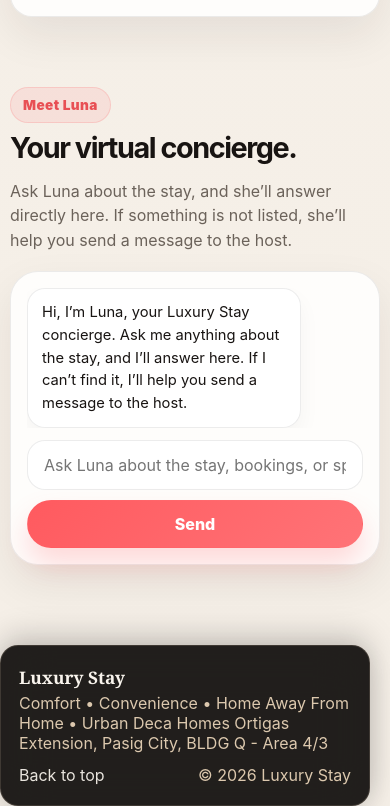
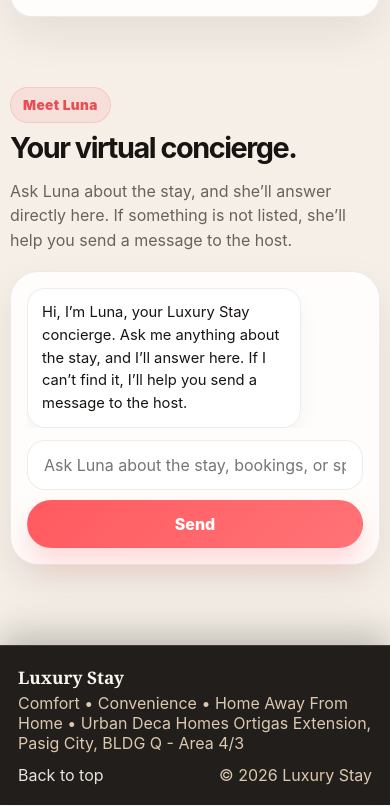
Before and after one commit to UrbanDeca26/DecaHome, a website: page index.html in a window 390 px wide. Shown: the part 8747-9553 px from the top of the page. Drawn offline with Linux system fonts and the light colour scheme; no server answers.

Commit message:
Update style.css

```diff
--- a/style.css
+++ b/style.css
@@ -543,8 +543,8 @@ main { position: relative; z-index: 1; }
   width: 36px; height: 36px; border: 0; border-radius: 999px; background: rgba(24,20,18,.06); font-size: 1.5rem; display: grid; place-items: center;
 }
 .footer-actions { display: flex; align-items: center; gap: 14px; flex-wrap: wrap; }
-.footer { width: min(1400px, calc(100% - 32px)); margin: 80px auto 28px; padding: 24px 8px 0; border-top: 1px solid rgba(24,20,18,.08); display: flex; align-items: center; justify-content: space-between; color: var(--muted); }
-.footer strong { display: block; color: var(--text); margin-bottom: 4px; }
+.footer { width: 100%; margin: 80px 0 0 0; padding: 24px 3.5vw; display: flex; align-items: center; justify-content: space-between; gap: 18px; background: rgba(20, 17, 15, 0.94); color: #f9f4ed; border: 0; border-top: 1px solid rgba(220, 200, 174, 0.16); border-radius: 0; backdrop-filter: blur(24px) saturate(180%); -webkit-backdrop-filter: blur(24px) saturate(180%); box-shadow: 0 -12px 34px rgba(0,0,0,0.22); }
+.footer strong { display: block; color: #f9f4ed; margin-bottom: 4px; }
 .footer p { margin: 0; }
 
 .lightbox {
@@ -597,7 +597,8 @@ main { position: relative; z-index: 1; }
     padding: 12px 14px;
   }
   .navlinks { order: 3; width: 100%; justify-content: center; gap: 10px 16px; }
-  .hero, .section, .footer { width: min(1400px, calc(100% - 20px)); }
+  .hero, .section { width: min(1400px, calc(100% - 20px)); }
+  .footer { width: 100% !important; margin: 80px 0 0 0 !important; }
   .hero { border-radius: 30px; min-height: auto; }
   .hero-shell { padding: 18px 16px 16px; }
   .mini-stats, .hero-values { grid-template-columns: repeat(2, minmax(0,1fr)); }
@@ -1023,20 +1024,21 @@ main { position: relative !important; z-index: 1 !important; padding-top: 104px
 .hero { width: min(1400px, calc(100% - 32px)) !important; margin: 0 auto !important; }
 
 .footer {
-  width: min(1440px, calc(100% - 24px)) !important;
-  margin: 80px auto 28px !important;
-  padding: 24px 30px !important;
+  width: 100% !important;
+  margin: 80px 0 0 0 !important;
+  padding: 24px 3.5vw !important;
   display: flex !important;
   align-items: center !important;
   justify-content: space-between !important;
   gap: 18px !important;
   background: rgba(20, 17, 15, 0.94) !important;
   color: #f9f4ed !important;
-  border: 1px solid rgba(220,200,174,0.16) !important;
-  border-radius: 18px !important;
+  border: 0 !important;
+  border-top: 1px solid rgba(220, 200, 174, 0.16) !important;
+  border-radius: 0 !important;
   backdrop-filter: blur(24px) saturate(180%) !important;
   -webkit-backdrop-filter: blur(24px) saturate(180%) !important;
-  box-shadow: 0 -10px 30px rgba(0,0,0,0.18), 0 10px 30px rgba(0,0,0,0.12) !important;
+  box-shadow: 0 -12px 34px rgba(0,0,0,0.22) !important;
 }
 .footer strong {
   display: block !important;
@@ -1118,7 +1120,8 @@ main { position: relative !important; z-index: 1 !important; padding-top: 104px
   main { padding-top: 150px !important; }
 
   .footer {
-    width: min(1400px, calc(100% - 20px)) !important;
+    width: 100% !important;
+    margin: 80px 0 0 0 !important;
     padding: 20px 18px !important;
     flex-direction: column !important;
     align-items: flex-start !important;
@@ -1129,7 +1132,3 @@ main { position: relative !important; z-index: 1 !important; padding-top: 104px
   .footer { gap: 12px !important; }
   .topbar-actions .btn { width: auto !important; min-width: 0 !important; }
 }
-
-
-/* Footer spacing fix */
-.footer{margin:80px 0 0 0 !important;}
```
